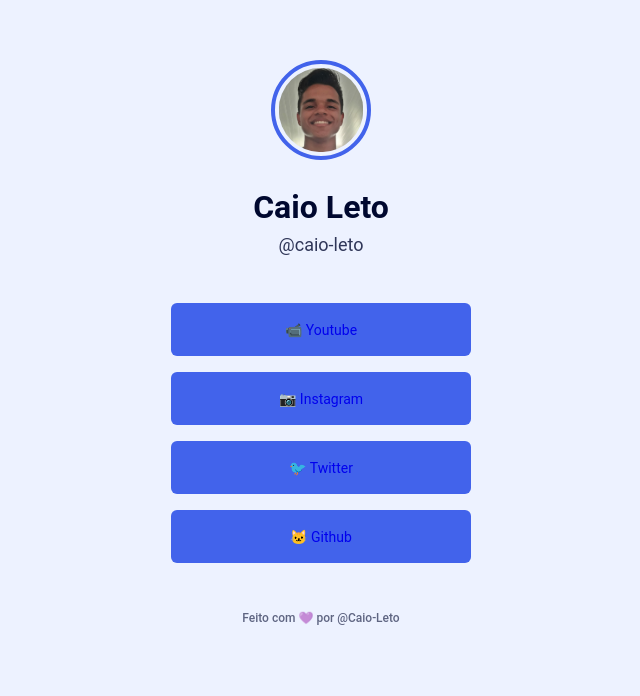
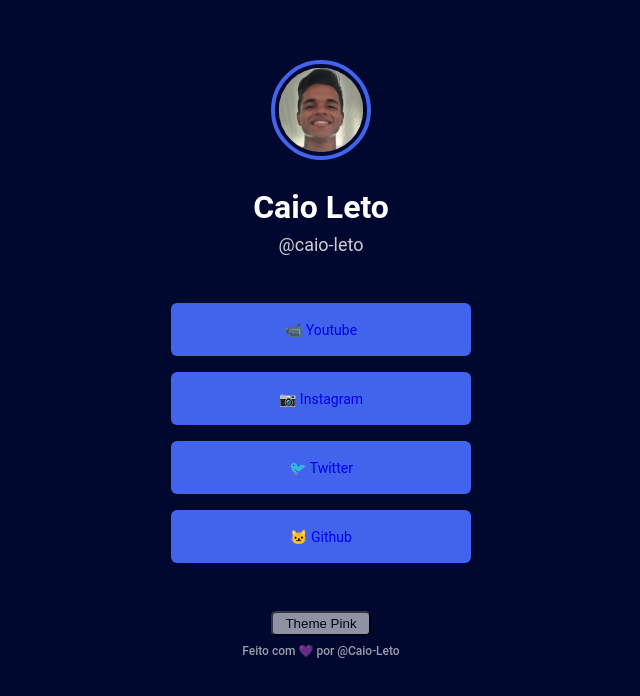
Before and after one commit to Caio-Leto/Links-redes-sociais, a plain HTML site: page index.html in a window 1280 px wide. Shown: the whole page, without its empty margins (319-959 px from the left). Drawn offline with Linux system fonts and the light colour scheme.

Commit message:
finalizado

```diff
--- a/css/style.css
+++ b/css/style.css
@@ -8,8 +8,29 @@ a {
     text-decoration: none;
 }
 
+html {
+    /*variáveis*/
+    --bg-color: #EDF2FF;
+    --text-color: #00082F;
+    --primary-color: #4263EB;
+    --primary-color-dark: #364FC7;
+}
+
+.dark-blue {
+    --bg-color: #00082F;
+    --text-color: #FFFFFF;
+}
+
+.pink {
+    --bg-color: #FFF0F6;
+    --text-color: #1F000B;
+    --primary-color: #D6336C;
+    --primary-color-dark: #A61E4D;
+}
+
 body {
-    background-color: #EDF2FF;
+    background-color: var(--bg-color);
+    color: var(--text-color);
     font-family: 'Roboto', sans-serif;
 }
 
@@ -28,12 +49,11 @@ img.avatar {
     width: 100px;
     height: 100px;
     padding: 3.7px;
-    border: #4263EB solid 4px;
+    border: var(--primary-color) solid 4px;
 }
 
 h1 {
     font-size: 32px;
-    color: #00082F;
     margin-top: 24px;
     margin-bottom: 8px;
 }
@@ -41,7 +61,6 @@ h1 {
 .username {
     font-family: 'Roboto Mono'monospace;
     font-weight: 400;
-    color: #00082F;
     opacity: 0.8;
     font-size: 18px;
 }
@@ -56,7 +75,7 @@ ul li a {
     display: flex;
     align-items: center;
     justify-content: center;
-    background: #4263EB;
+    background: var(--primary-color);
     font-size: 14px;
 
     margin-bottom: 16px;
@@ -66,15 +85,29 @@ ul li a {
 }
 
 ul li a:hover {
-    background: #364FC7;
+    background: var(--primary-color-dark);
 }
 
 footer {
     font-weight: 500;
     font-size: 12px;
-    color: #00082F;
     opacity: 0.6;
     transition: opacity 400ms;
+    display: flex;
+    flex-direction: column;
+}
+
+footer button {
+    display: flex;
+    width: 100px;
+    text-align: center;
+    align-items: center;
+    justify-content: center;
+    margin: auto;
+    margin-bottom: 8px;
+    padding: 3px;
+    border-radius: 5px;
+    cursor: pointer;
 }
 
 footer:hover {
--- a/index.html
+++ b/index.html
@@ -2,14 +2,17 @@
 <html lang="pt-br">
 
 <head>
+    <link rel="preconnect" href="https://fonts.googleapis.com">
+    <link rel="preconnect" href="https://fonts.gstatic.com" crossorigin>
     <meta charset="UTF-8">
     <meta http-equiv="X-UA-Compatible" content="IE=edge">
     <meta name="viewport" content="width=device-width, initial-scale=1.0">
     <title>Meus links</title>
     <link rel="stylesheet" href="/css/style.css">
+    <script defer src="js/script.js"></script>
 </head>
 
-<body>
+<body class="dark-blue">
     <div class="container">
         <img class="avatar" src="images/perfil.jpg" alt="imagem de perfil">
         <h1>Caio Leto</h1>
@@ -32,7 +35,9 @@
             </li>
         </ul>
 
-        <footer>Feito com 💜 por @Caio-Leto</footer>
+        <footer>
+            <button id="btn">Theme Pink</button>
+            Feito com 💜 por @Caio-Leto</footer>
     </div>
 </body>
 
--- /dev/null
+++ b/js/script.js
@@ -0,0 +1,15 @@
+const bodyPink = document.querySelector('body.dark-blue')
+const btn = document.querySelector('button')
+
+btn.addEventListener("click", () => {
+    if (bodyPink.classList.contains('dark-blue')) {
+        bodyPink.classList.remove('dark-blue')
+        bodyPink.classList.add('pink')
+        btn.textContent = 'Theme Blue'
+    } else {
+        bodyPink.classList.remove('pink')
+        bodyPink.classList.add('dark-blue')
+        btn.textContent = 'Theme Pink'
+    }
+
+})
```
